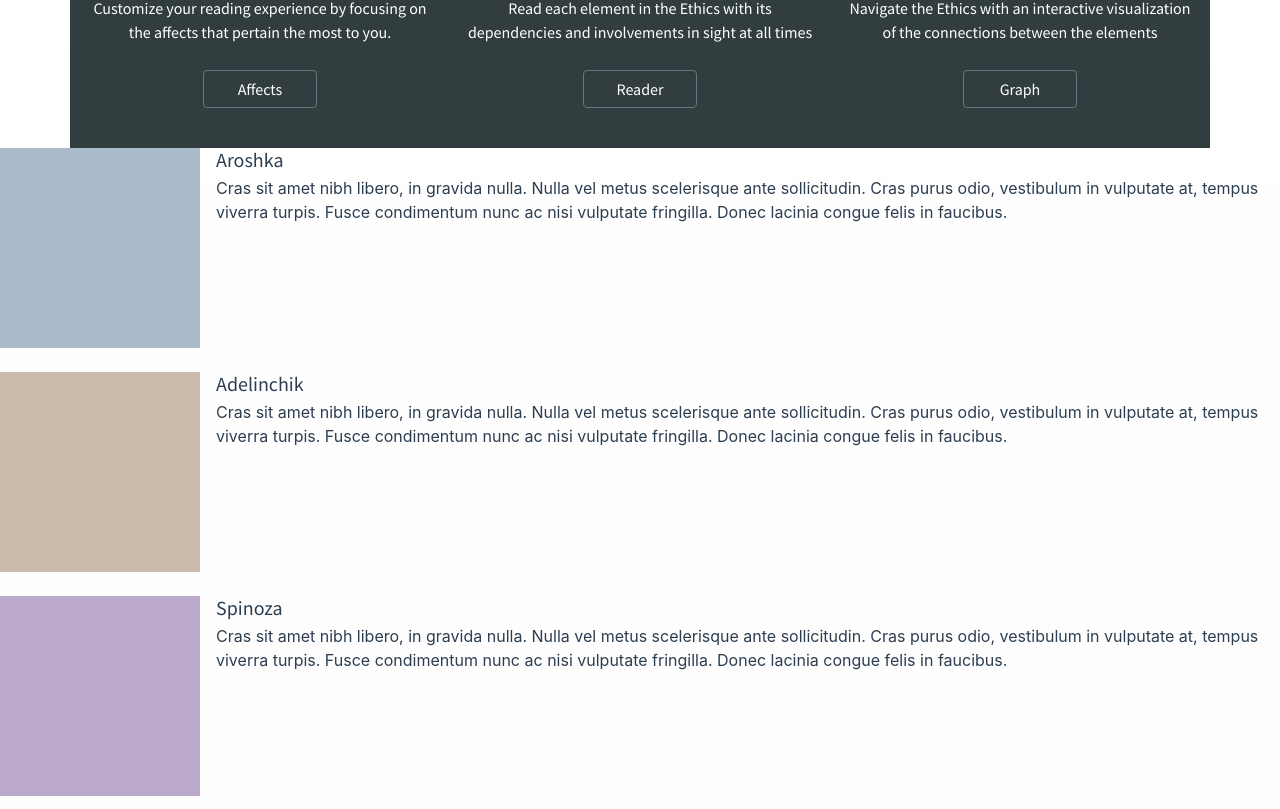
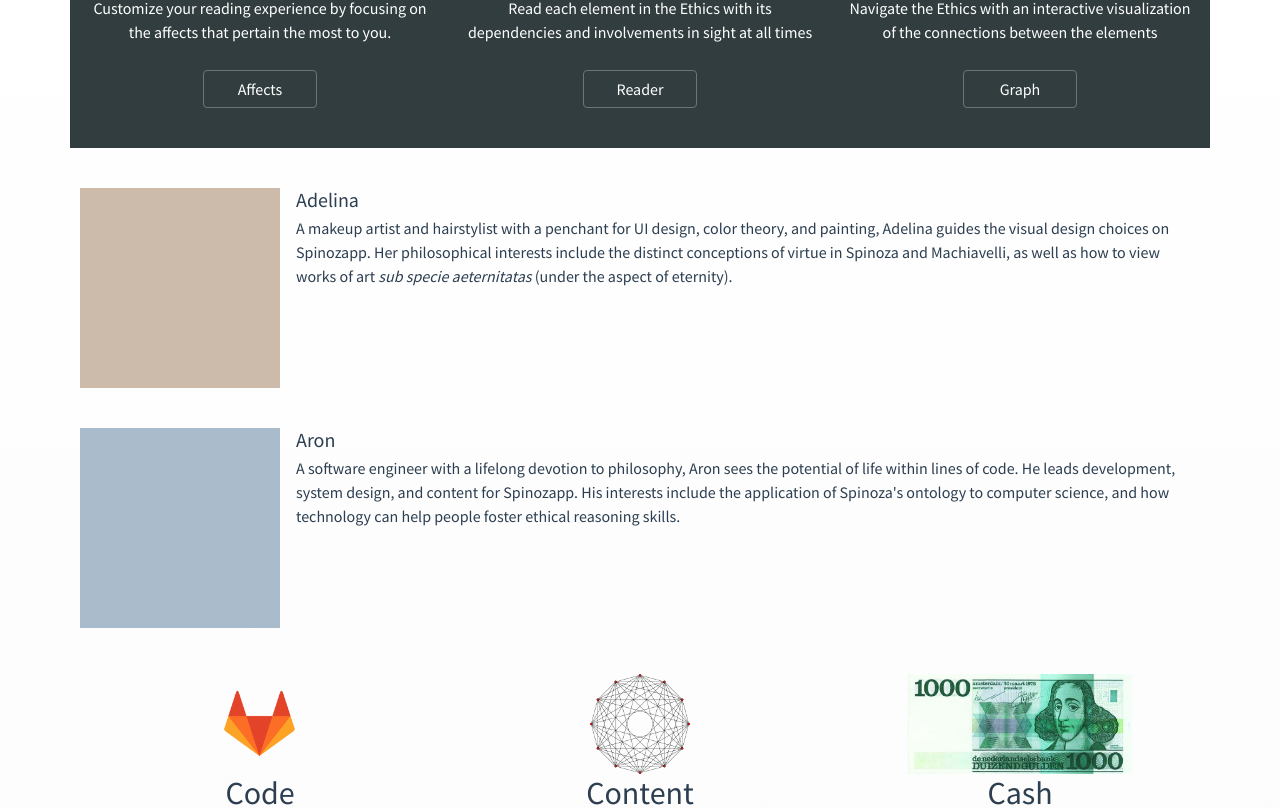
Before and after one commit to h3xar0n/spinozapp-v3, a Vue app: page / in a window 1280 px wide. Shown: the part 931-1740 px from the top of the page. Built offline with nearby package versions, Linux system fonts and the light colour scheme; some icons are missing.

Commit message:
Style team section

```diff
--- a/src/components/home/Team.vue
+++ b/src/components/home/Team.vue
@@ -1,25 +1,26 @@
 <template>
   <ul class="list-unstyled">
     <b-media tag="li">
-      <b-img slot="aside" blank blank-color="#abc" width="200" alt="placeholder" />
-      <h5 class="mt-0 mb-1">Aroshka</h5>
-      Cras sit amet nibh libero, in gravida nulla. Nulla vel metus scelerisque ante sollicitudin. Cras purus odio, vestibulum in
-      vulputate at, tempus viverra turpis. Fusce condimentum nunc ac nisi vulputate fringilla. Donec lacinia congue felis
-      in faucibus.
-    </b-media>
-    <b-media tag="li" class="my-4">
       <b-img slot="aside" blank blank-color="#cba" width="200" alt="placeholder" />
-      <h5 class="mt-0 mb-1">Adelinchik</h5>
-      Cras sit amet nibh libero, in gravida nulla. Nulla vel metus scelerisque ante sollicitudin. Cras purus odio, vestibulum in
-      vulputate at, tempus viverra turpis. Fusce condimentum nunc ac nisi vulputate fringilla. Donec lacinia congue felis
-      in faucibus.
+      <h5 class="mt-0 mb-1">Adelina</h5>
+      <p>A makeup artist and hairstylist with a penchant for UI design, color theory, and painting, Adelina
+        guides the visual design choices on Spinozapp. Her philosophical interests include the distinct conceptions of virtue
+        in Spinoza and Machiavelli, as well as how to view works of art <i>sub specie aeternitatas</i> (under the aspect of eternity).
+      </p>
     </b-media>
     <b-media tag="li">
-      <b-img slot="aside" blank blank-color="#bac" width="200" alt="placeholder" />
-      <h5 class="mt-0 mb-1">Spinoza</h5>
-      Cras sit amet nibh libero, in gravida nulla. Nulla vel metus scelerisque ante sollicitudin. Cras purus odio, vestibulum in
-      vulputate at, tempus viverra turpis. Fusce condimentum nunc ac nisi vulputate fringilla. Donec lacinia congue felis
-      in faucibus.
+      <b-img slot="aside" blank blank-color="#abc" width="200" alt="placeholder" />
+      <h5 class="mt-0 mb-1">Aron</h5>
+      <p>A software engineer with a lifelong devotion to philosophy, Aron sees the potential of life within lines of code.
+        He leads development, system design, and content for Spinozapp. His interests include the application of
+        Spinoza's ontology to computer science, and how technology can help people foster ethical reasoning skills.
+      </p>
     </b-media>
   </ul>
 </template>
+
+<style>
+  .media {
+    padding: 40px 80px 0 80px;
+  }
+</style>
```
